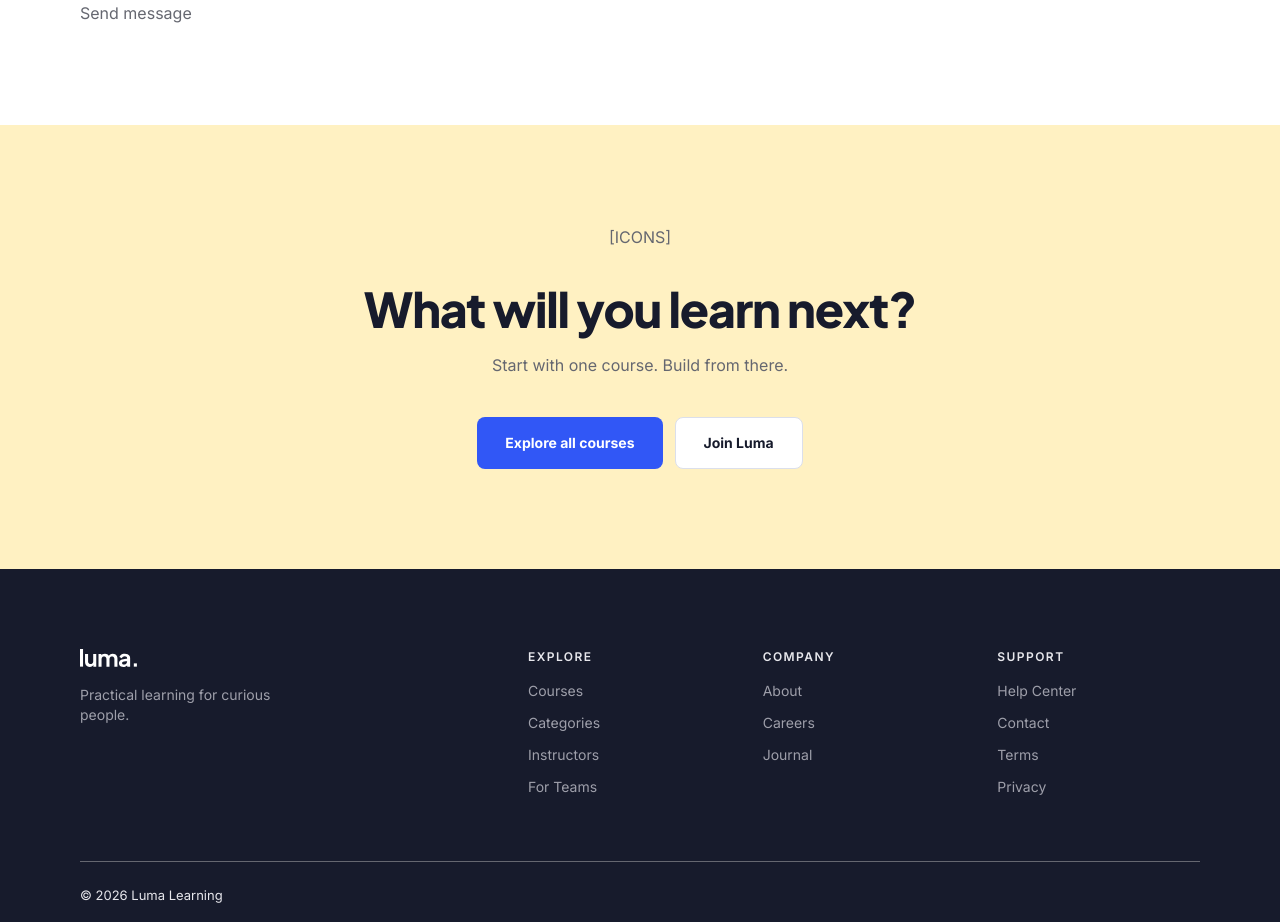
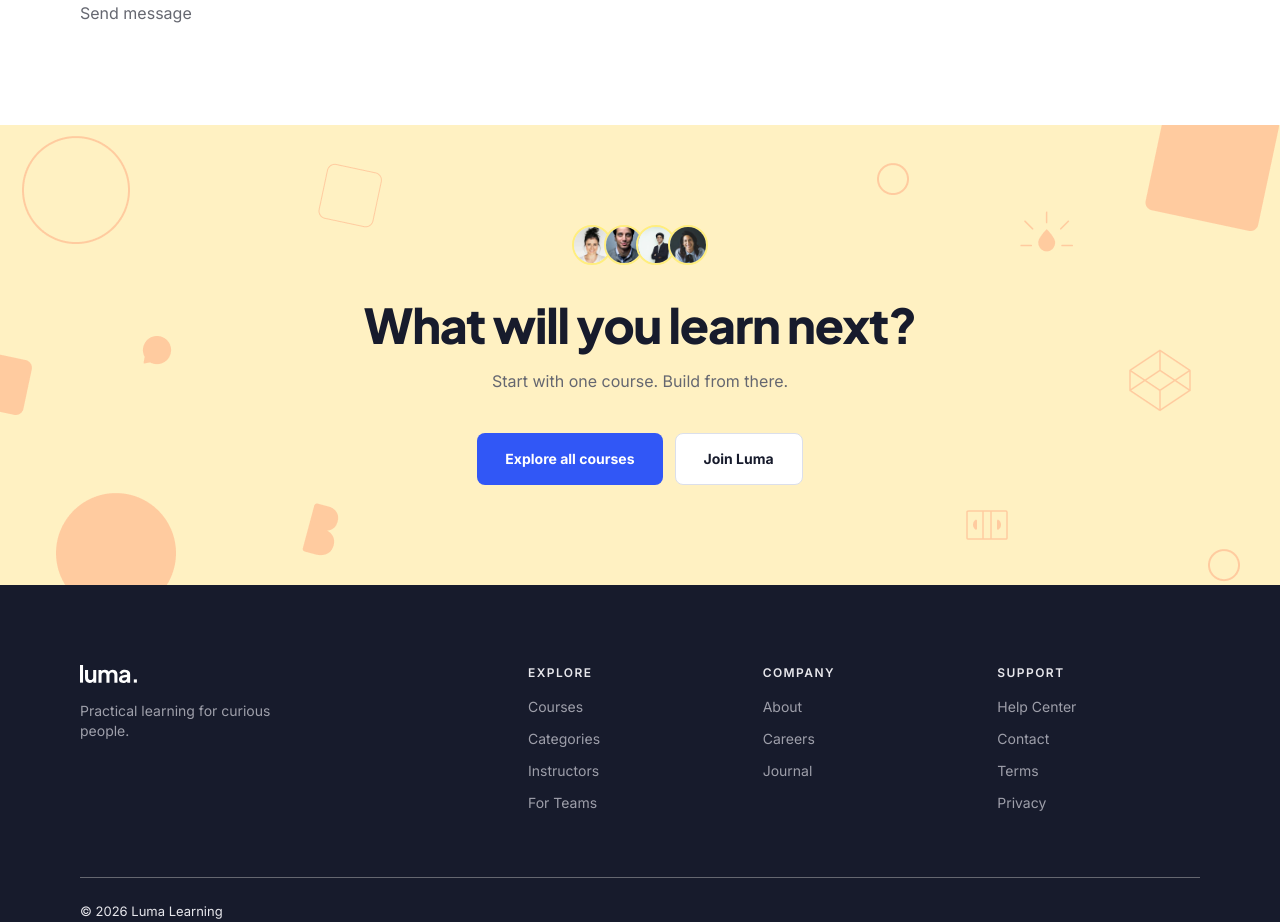
Before and after one commit to raresan/buzzvel-coding-test1-renan-alonso, a Next.js app: page / in a window 1280 px wide. Shown: the part 4649-5571 px from the top of the page. Built offline with nearby package versions, Linux system fonts and the light colour scheme.

Commit message:
feat: call to action section

```diff
--- a/app/components/sections/CallToAction.tsx
+++ b/app/components/sections/CallToAction.tsx
@@ -1,3 +1,5 @@
+import Image from 'next/image'
+
 import Button from '../ui/Button'
 import type { ClickableProps } from '../ui/Clickable'
 
@@ -5,6 +7,7 @@ interface CallToActionProps {
   data: {
     title: string
     subtitle: string
+    avatars: string[]
     primaryCta: ClickableProps
     secondaryCta: ClickableProps
   }
@@ -12,9 +15,32 @@ interface CallToActionProps {
 
 export default function CallToAction({ data }: CallToActionProps) {
   return (
-    <section className="bg-yellow text-center">
+    <section className="bg-yellow text-center relative">
+      <div className="absolute inset-0">
+        <Image
+          src="/images/call-to-action-icons-background.png"
+          alt="Call to Action Icons Background"
+          fill
+          objectFit="cover"
+          aria-hidden="true"
+          draggable={false}
+          className="pointer-events-none select-none"
+        />
+      </div>
+
       <div className="section-container">
-        <div>[ICONS]</div>
+        <div className="flex items-center justify-center">
+          {data.avatars.map((avatar, index) => (
+            <Image
+              key={index}
+              src={avatar}
+              alt="User picture"
+              width={40}
+              height={40}
+              className="border-2 border-secondary-yellow rounded-full -ml-2 first:ml-0"
+            />
+          ))}
+        </div>
 
         <h2 className="mt-8">{data.title}</h2>
         <p className="text-ink-secondary mt-4">{data.subtitle}</p>
--- a/app/data/index.js
+++ b/app/data/index.js
@@ -206,6 +206,12 @@ export const data = {
   callToAction: {
     title: 'What will you learn next?',
     subtitle: 'Start with one course. Build from there.',
+    avatars: [
+      '/images/user-pic1.jpg',
+      '/images/user-pic2.jpg',
+      '/images/user-pic3.jpg',
+      '/images/user-pic4.jpg',
+    ],
     primaryCta: {
       label: 'Explore all courses',
       href: '#explore-all-courses',
```
Also changed, not shown: public/images/call-to-action-icons-background.png (added), public/images/user-pic4.jpg (added).
